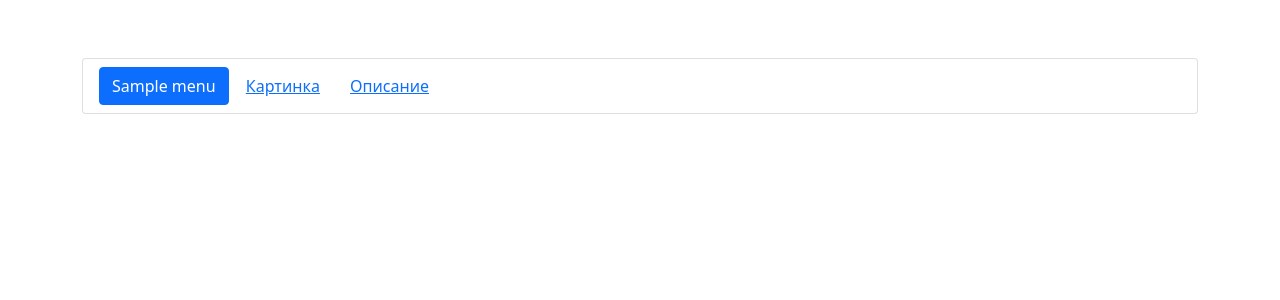
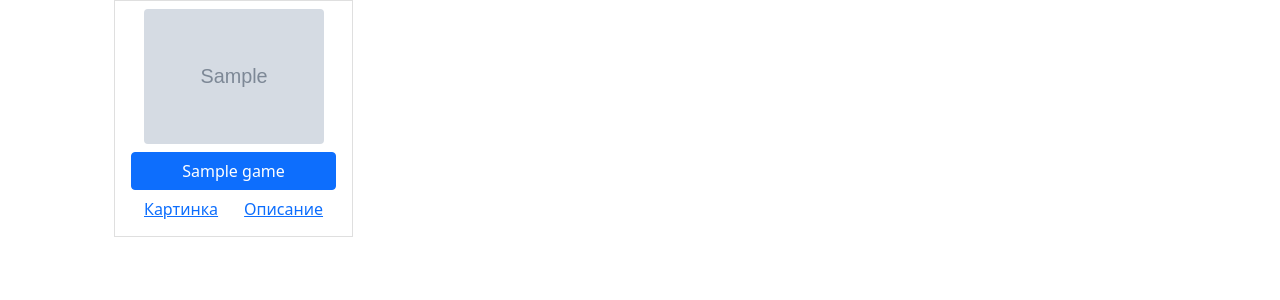
Before and after one commit to deniskachalin/Back-end, a PHP site: template project/views/main.twig in a window 1280 px wide. Shown: the part 56-356 px from the top of the page. Run offline with PHP 8.4, Linux system fonts and the light colour scheme; the template is opened without the code that fills it: most values are stand-ins (such as "Sample title", 1, 10 or a date in 2020); grey boxes marked "Sample" are stand-in pictures; some libraries are stand-ins or nearby versions.

Commit message:
CRUD 1 completed

```diff
--- a/project/controllers/MainController.php
+++ b/project/controllers/MainController.php
@@ -10,8 +10,7 @@ class MainController extends TwigBaseController {
     {
         $context = parent::getContext();
 
-
-        $query = $this->pdo->query("SELECT * FROM video_games");
+        $query = $this->pdo->query("SELECT * FROM games");
 
         $context['games'] = $query->fetchAll();
 
--- a/project/controllers/TwigBaseController.php
+++ b/project/controllers/TwigBaseController.php
@@ -21,6 +21,7 @@ class TwigBaseController extends BaseController {
     {
         $context = parent::getContext();
         $context['title'] = $this->title;
+
         $menu = [
             [
                 "title" => "Doom 2016",
--- a/project/views/macro.twig
+++ b/project/views/macro.twig
@@ -4,9 +4,13 @@
 {% endmacro %}
 
 {% macro btnNav(text, url, is_active) %}
-        <a class="btn {{is_active ? "btn-primary" : "btn-link" }}" href="{{url}}">{{text}}</a>
+        <a class="btn {{is_active ? "btn-primary" : "btn-link" }}" href="{{url}}" >{{text}}</a>
 {% endmacro %}
 
 {% macro btnMenu(text, url, is_active) %}
-        <a class="btn m-2 {{is_active ? "btn-primary" : "btn-link" }}" href="{{url}}">{{text}}</a>
+        <a class="btn m-2 {{is_active ? "btn-primary" : "btn-link" }}" href="{{url}}" >{{text}}</a>
 {% endmacro %}
+
+{% macro image(url, alt) %}
+        <img src="{{url}}" alt="{{alt}}" class="figure-img img-fluid rounded" style="max-width: 180px; min-width: 180px" >
+{% endmacro %}
--- a/project/views/main.twig
+++ b/project/views/main.twig
@@ -1,13 +1,7 @@
-
 {% extends "__layout.twig" %}
 
 {% block content %}
-<pre>
-  {{ dump(games) }}
-  </pre>
-	<ul class="list-group">
-    {% for item in menu %}
-      {% include "mainItem.twig" %}
-    {% endfor %}
-	</ul>
-{% endblock %}
+<ul class="list-groop d-flex">
+  {% for item in games %}
+  {% include "mainItem.twig" %}
+  {% endfor %}</ul>{% endblock %}
--- a/project/views/mainItem.twig
+++ b/project/views/mainItem.twig
@@ -1,7 +1,12 @@
 {% import "macro.twig" as macros %}
-<li class="list-group-item">
-    {{ macros.btnNav( item.title, item.url, true  ) }}
-    {{ macros.btnNav( "Картинка", item.url, title == item.title ) }}
-    {{ macros.btnNav( "Описание", item.url, title == item.title ) }}
+<li class="list-group-item" style="text-align: center;">
+    {{ macros.image( item.image, item.title) }}
+    <div class="d-flex btn-group-vertical">
+      {{ macros.btnNav( item.title, item.url, true  ) }}
+    </div>
+    <div class="d-flex">
+      {{ macros.btnNav( "Картинка", item.url, title == item.title ) }}
+      {{ macros.btnNav( "Описание", item.url, title == item.title ) }}
+    </div>
 
   </li>
```
